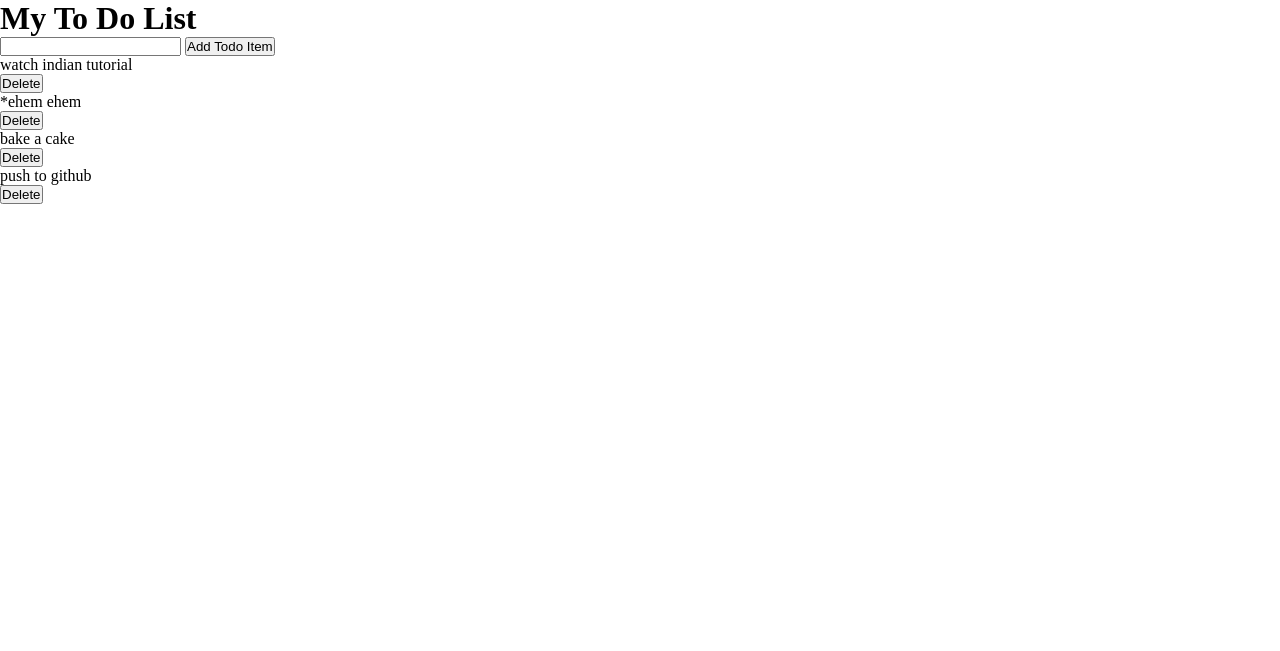
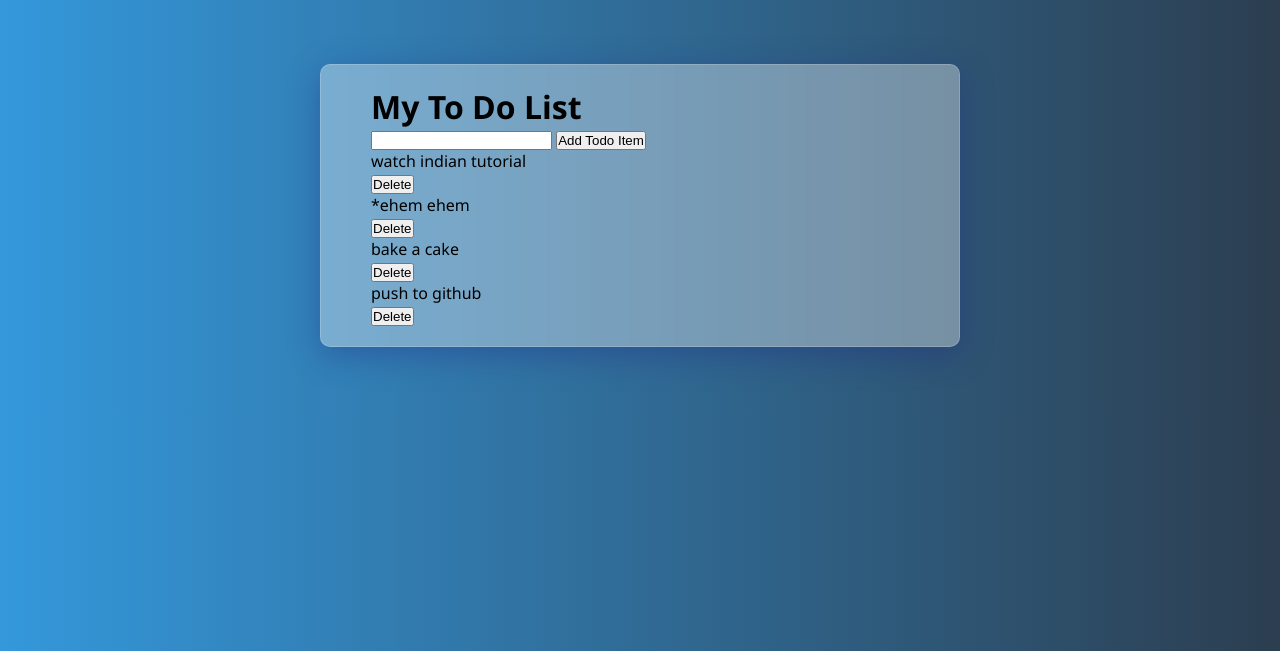
Before and after one commit to miker-bice/simple-todoapp-django, a Django app: page /todoapp/ in a window 1280 px wide. Shown: the top 651 px of the page. Run offline with Django 3.2, Linux system fonts and the light colour scheme; data comes from the database, SQL or seed files in the repository.

Commit message:
todoapp index.html basic styling
glassmorphism style to be used

```diff
--- a/static/css/base.css
+++ b/static/css/base.css
@@ -4,3 +4,33 @@
     margin: 0;
     box-sizing: border-box;
 }
+li,a{
+    text-decoration: none;
+    list-style-type: none;
+}
+body{
+    font-family: 'Segoe UI', sans-serif;
+}
+
+/* variables */
+
+/* fonts */
+
+/* base styles */
+
+
+/* desktop styling */
+body{
+    background: -webkit-linear-gradient(to right, #3498db, #2c3e50);  /* Chrome 10-25, Safari 5.1-6 */
+    background: linear-gradient(to right, #3498db, #2c3e50); /* W3C, IE 10+/ Edge, Firefox 16+, Chrome 26+, Opera 12+, Safari 7+ */
+    padding: 5% 25%;
+}
+.main-todo-card{
+    background: rgba( 255, 255, 255, 0.35 );
+    box-shadow: 0 8px 32px 0 rgba( 31, 38, 135, 0.37 );
+    backdrop-filter: blur( 2px );
+    -webkit-backdrop-filter: blur( 2px );
+    border-radius: 10px;
+    border: 1px solid rgba( 255, 255, 255, 0.18 );
+    padding: 20px 50px;
+}
--- a/templates/base.html
+++ b/templates/base.html
@@ -1,18 +1,20 @@
 {% load static %}
 <!DOCTYPE html>
 <html lang="en">
-<head>
-    <meta charset="UTF-8">
-    <meta http-equiv="X-UA-Compatible" content="IE=edge">
-    <meta name="viewport" content="width=device-width, initial-scale=1.0">
+  <head>
+    <meta charset="UTF-8" />
+    <meta http-equiv="X-UA-Compatible" content="IE=edge" />
+    <meta name="viewport" content="width=device-width, initial-scale=1.0" />
     <!-- BASE CSS LINK -->
-    <link rel="stylesheet" href="{% static 'css/base.css' %}">
+    <link rel="stylesheet" href="{% static 'css/base.css' %}" />
 
     <title>Todo App</title>
-</head>
-<body>
-    <h1>My To Do List</h1>
-    {% block content %}
-    {% endblock content %}
-</body>
+  </head>
+  <body>
+
+    <div class="main-todo-card">
+        <h1>My To Do List</h1>
+        {% block content %} {% endblock content %}
+    </div>
+  </body>
 </html>
```
